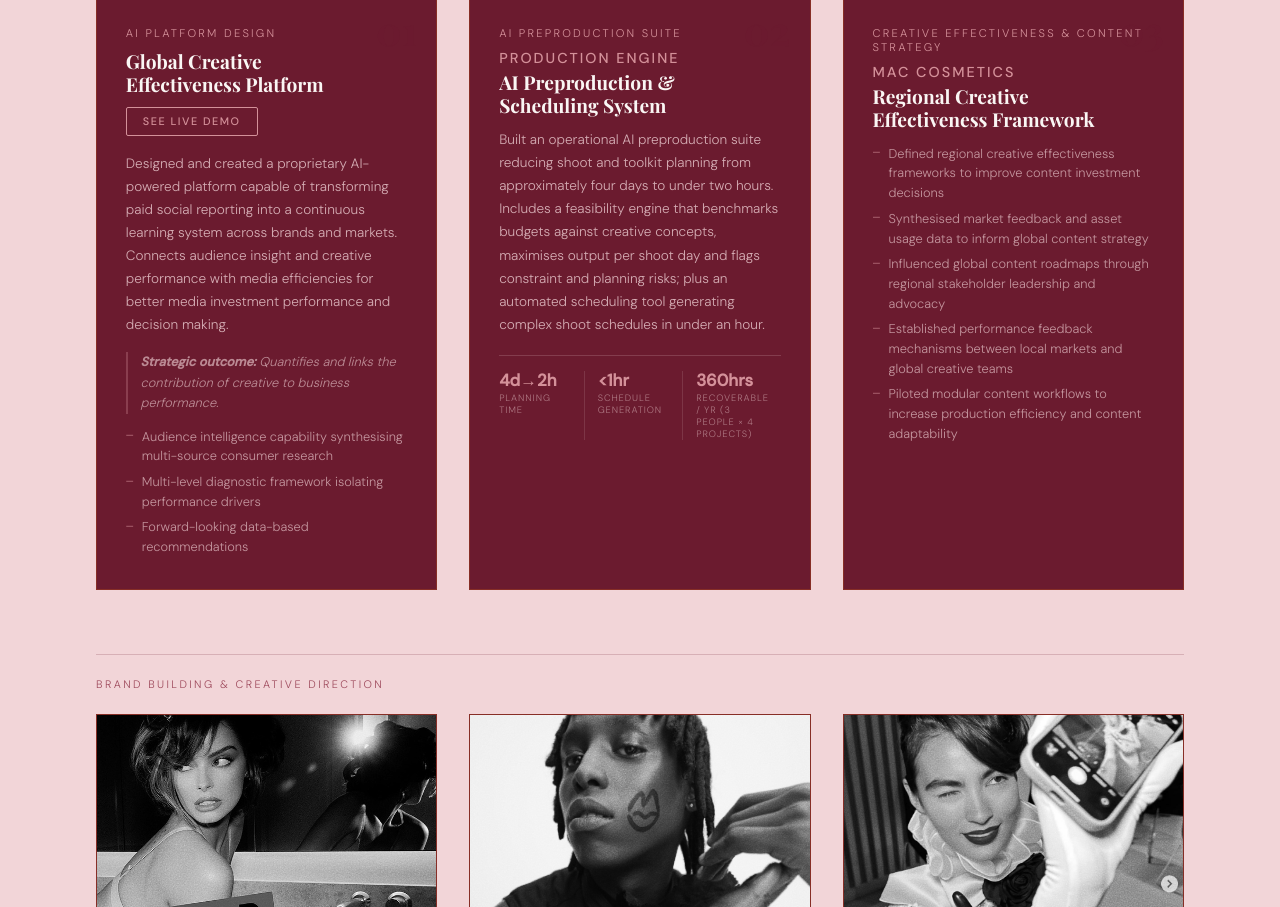
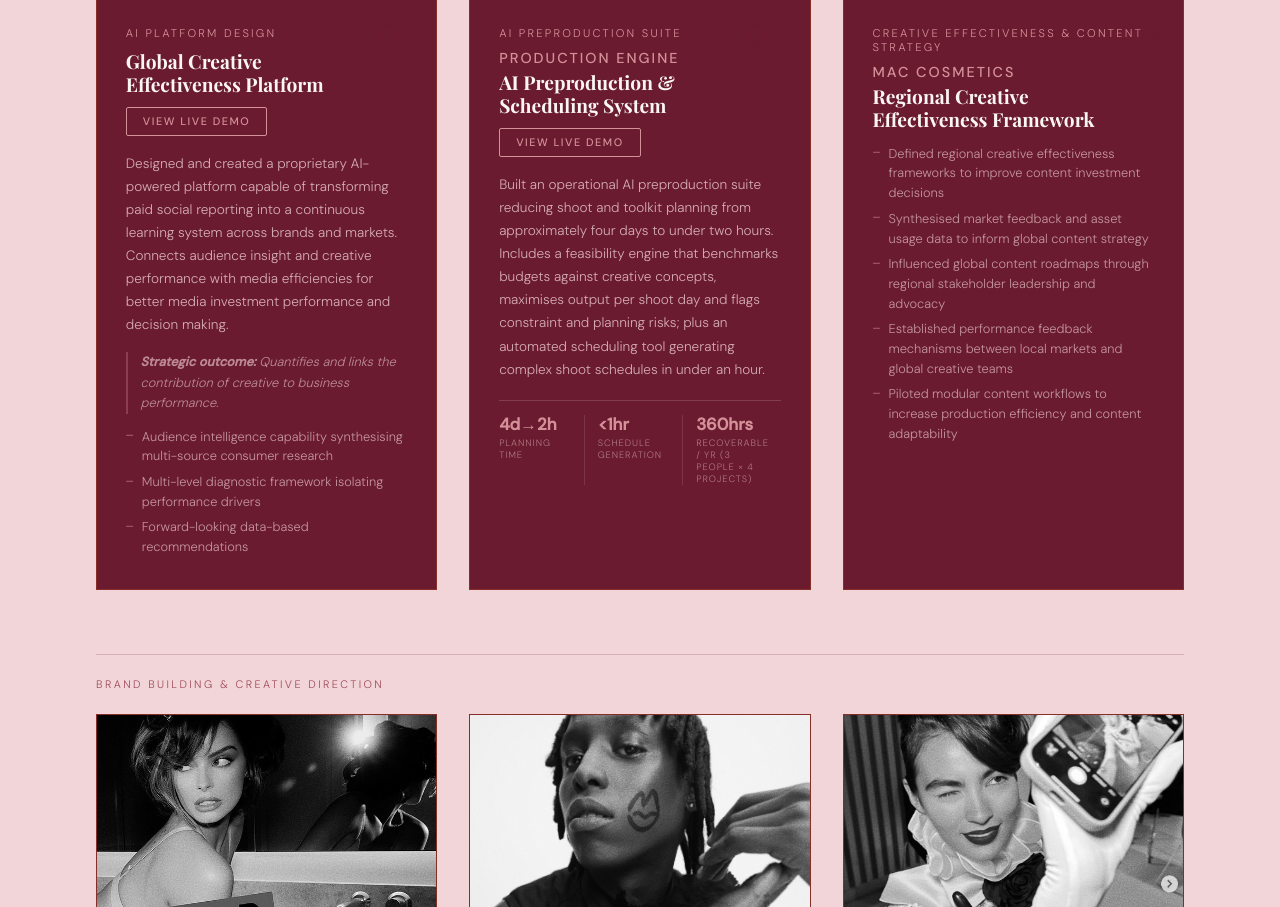
Before and after one commit to erinrfloyd/social, a plain HTML site: page index.html in a window 1280 px wide. Shown: the part 2570-3477 px from the top of the page. Drawn offline with nearby package versions, Linux system fonts and the light colour scheme; a web font is replaced by a local one.

Commit message:
Add files via upload

```diff
--- a/index.html
+++ b/index.html
@@ -325,7 +325,7 @@
             <div class="card-num">01</div>
             <p class="card-cat">AI Platform Design</p>
             <h3 class="card-title">Global Creative Effectiveness Platform</h3>
-            <a href="https://erinrfloyd.github.io/cerlivedemo/" target="_blank" class="card-demo-btn">See Live Demo</a>
+            <a href="https://erinrfloyd.github.io/cerlivedemo/" target="_blank" class="card-demo-btn">View live demo</a>
             <p class="card-desc">Designed and created a proprietary AI-powered platform capable of transforming paid social reporting into a continuous learning system across brands and markets. Connects audience insight and creative performance with media efficiencies for better media investment performance and decision making.</p>
             <p class="card-outcome"><strong>Strategic outcome:</strong> Quantifies and links the contribution of creative to business performance.</p>
             <ul class="card-bullets">
@@ -343,6 +343,7 @@
             <div class="card-num">02</div>
             <p class="card-cat">AI Preproduction Suite</p>
             <h3 class="card-title"><span class="card-brand">Production Engine</span>AI Preproduction &amp; Scheduling System</h3>
+            <a href="https://erinrfloyd.github.io/campaignlivedemo/" target="_blank" class="card-demo-btn">View live demo</a>
             <p class="card-desc">Built an operational AI preproduction suite reducing shoot and toolkit planning from approximately four days to under two hours. Includes a feasibility engine that benchmarks budgets against creative concepts, maximises output per shoot day and flags constraint and planning risks; plus an automated scheduling tool generating complex shoot schedules in under an hour.</p>
             <div class="card-kpis">
               <div class="card-kpi"><span class="card-kpi-num">4d→2h</span><span class="card-kpi-label">Planning time</span></div>
```
